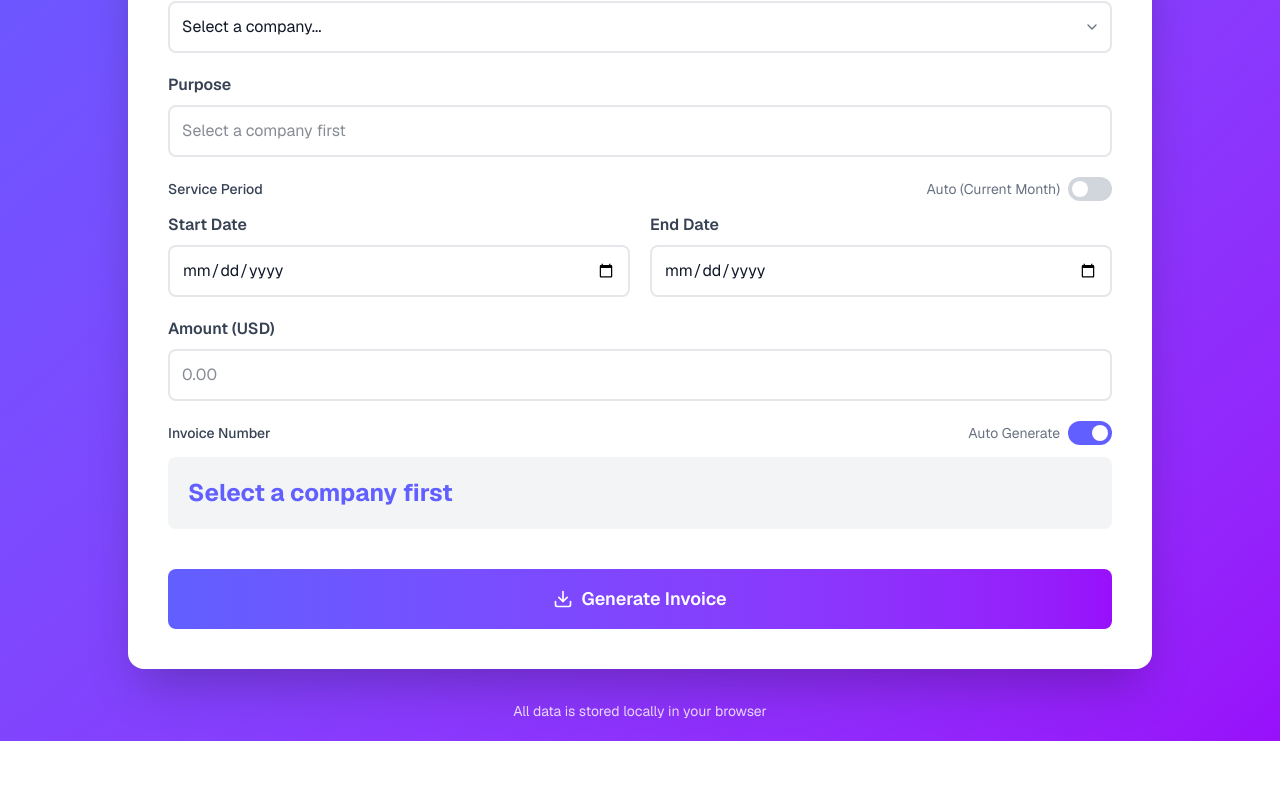
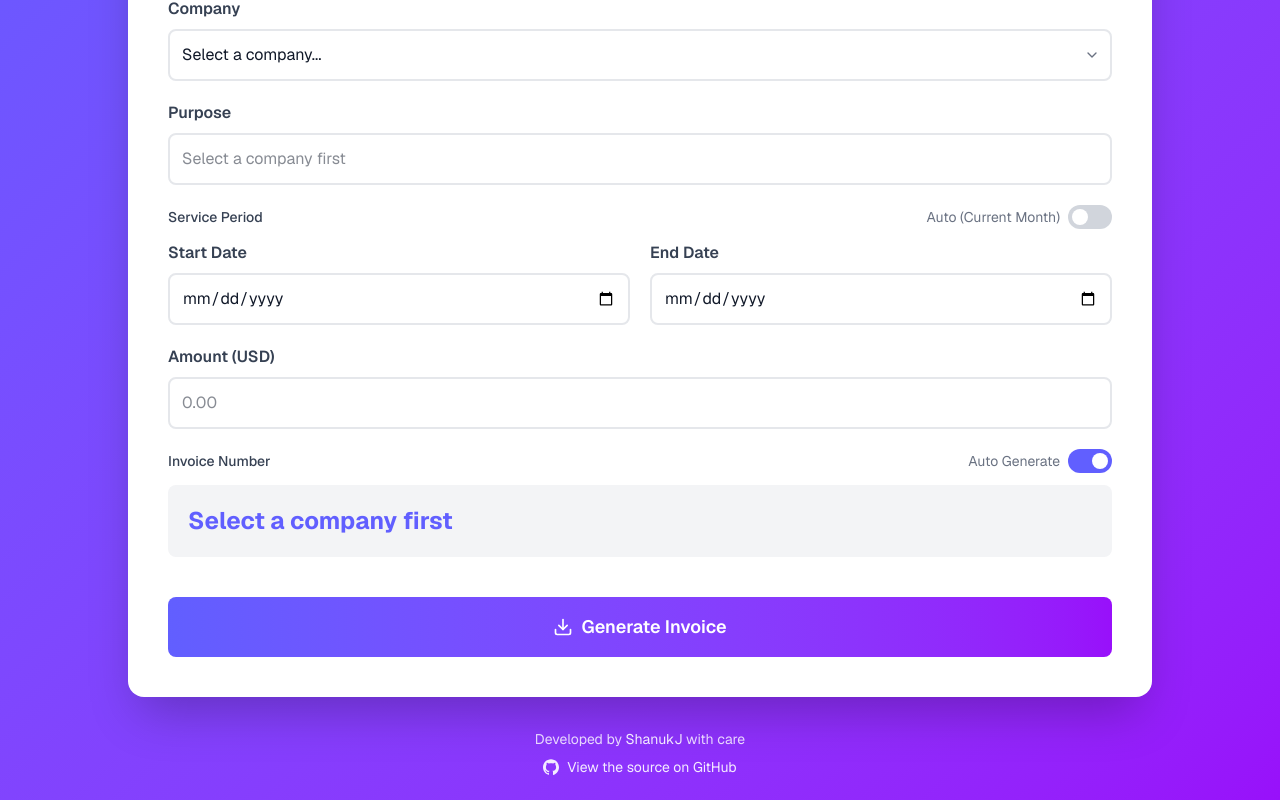
Before and after one commit to ShanukJ/invoice-app, a Next.js app: page / in a window 1280 px wide. Shown: the part 375-1175 px from the top of the page. Before the commit the page ends 1116 px from the top, so only its background shows below. Built offline with nearby package versions, Linux system fonts and the light colour scheme.

Commit message:
chore: update header and footer

```diff
--- a/app/components/templates/InvoiceGenerator.tsx
+++ b/app/components/templates/InvoiceGenerator.tsx
@@ -39,6 +39,17 @@ const tabs = [
   { id: 'history' as TabType, label: 'History', icon: History },
   { id: 'settings' as TabType, label: 'Settings', icon: DollarSign },
 ];
+
+const GitHubIcon = ({ className }: { className?: string }) => (
+  <svg
+    viewBox="0 0 24 24"
+    aria-hidden="true"
+    className={className}
+    fill="currentColor"
+  >
+    <path d="M12 .296c-6.63 0-12 5.373-12 12 0 5.302 3.438 9.8 8.205 11.387.6.111.82-.258.82-.577 0-.285-.01-1.04-.015-2.04-3.338.724-4.042-1.416-4.042-1.416-.546-1.387-1.333-1.756-1.333-1.756-1.09-.744.084-.729.084-.729 1.205.084 1.84 1.236 1.84 1.236 1.07 1.835 2.807 1.305 3.492.998.108-.776.418-1.305.762-1.605-2.665-.305-5.467-1.333-5.467-5.93 0-1.311.469-2.381 1.236-3.221-.123-.303-.535-1.523.117-3.176 0 0 1.008-.322 3.301 1.23.957-.266 1.984-.399 3.003-.404 1.02.005 2.047.138 3.006.404 2.291-1.552 3.297-1.23 3.297-1.23.653 1.653.241 2.873.118 3.176.77.84 1.235 1.91 1.235 3.221 0 4.609-2.807 5.624-5.479 5.921.43.372.823 1.103.823 2.222 0 1.606-.015 2.896-.015 3.286 0 .321.218.694.825.576C20.565 22.092 24 17.592 24 12.296c0-6.627-5.373-12-12-12" />
+  </svg>
+);
 
 export const InvoiceGenerator: React.FC = () => {
   const toast = useToast();
@@ -208,6 +219,9 @@ export const InvoiceGenerator: React.FC = () => {
           <div className="text-base opacity-90">
             Create professional invoices in seconds
           </div>
+          <div className="text-sm pt-2 opacity-90">
+            All data is stored locally in your browser
+          </div>
         </div>
 
         {/* Navigation Tabs */}
@@ -274,7 +288,27 @@ export const InvoiceGenerator: React.FC = () => {
 
         {/* Footer */}
         <div className="text-center mt-8 text-white/80 text-sm">
-          All data is stored locally in your browser
+          <div className="mt-1">
+            Developed by{' '}
+            <a
+              href="https://shanukj.me"
+              target="_blank"
+              rel="noreferrer"
+              className="text-white/90 hover:text-white"
+            >
+              ShanukJ
+            </a>{' '}
+            with care
+          </div>
+          <a
+            href="https://github.com/ShanukJ/invoice-app"
+            target="_blank"
+            rel="noreferrer"
+            className="inline-flex items-center justify-center gap-2 mt-2 text-white/90 hover:text-white"
+          >
+            <GitHubIcon className="h-4 w-4" />
+            View the source on GitHub
+          </a>
         </div>
       </div>
     </div>
```
